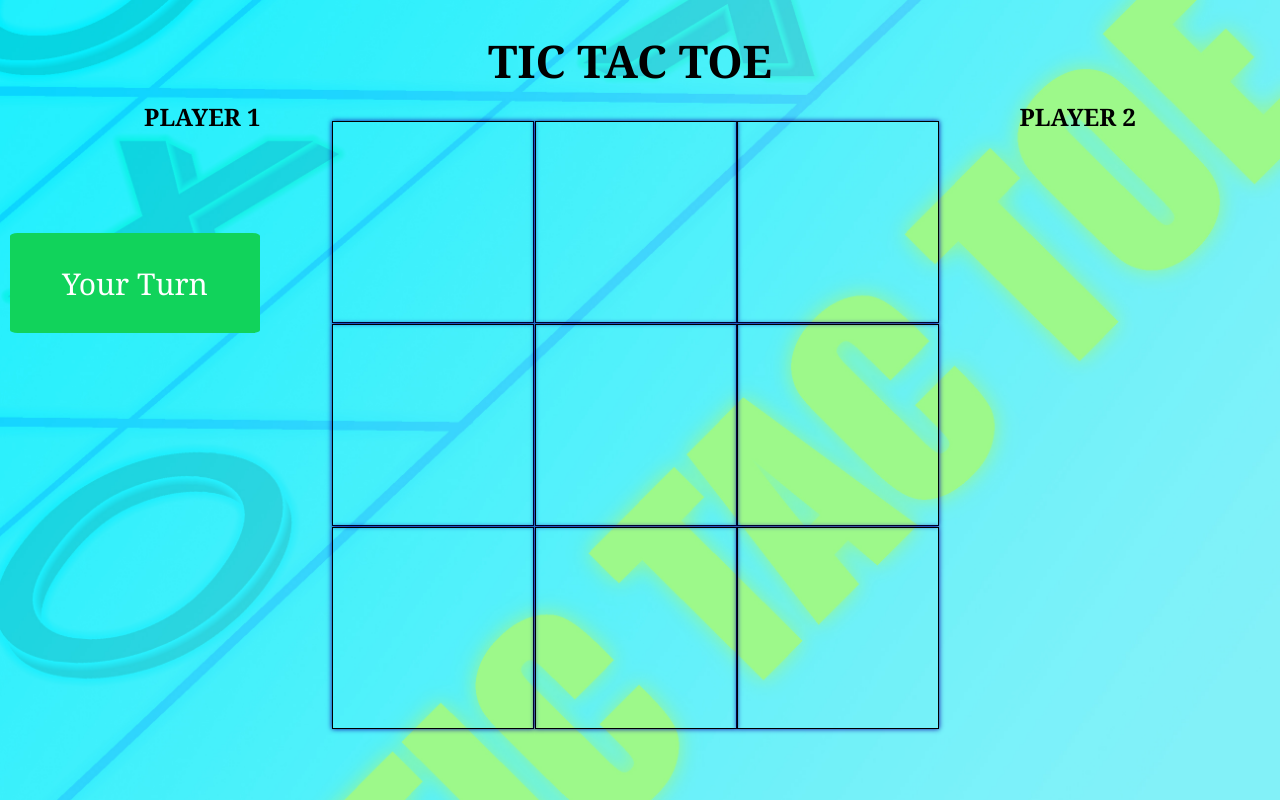
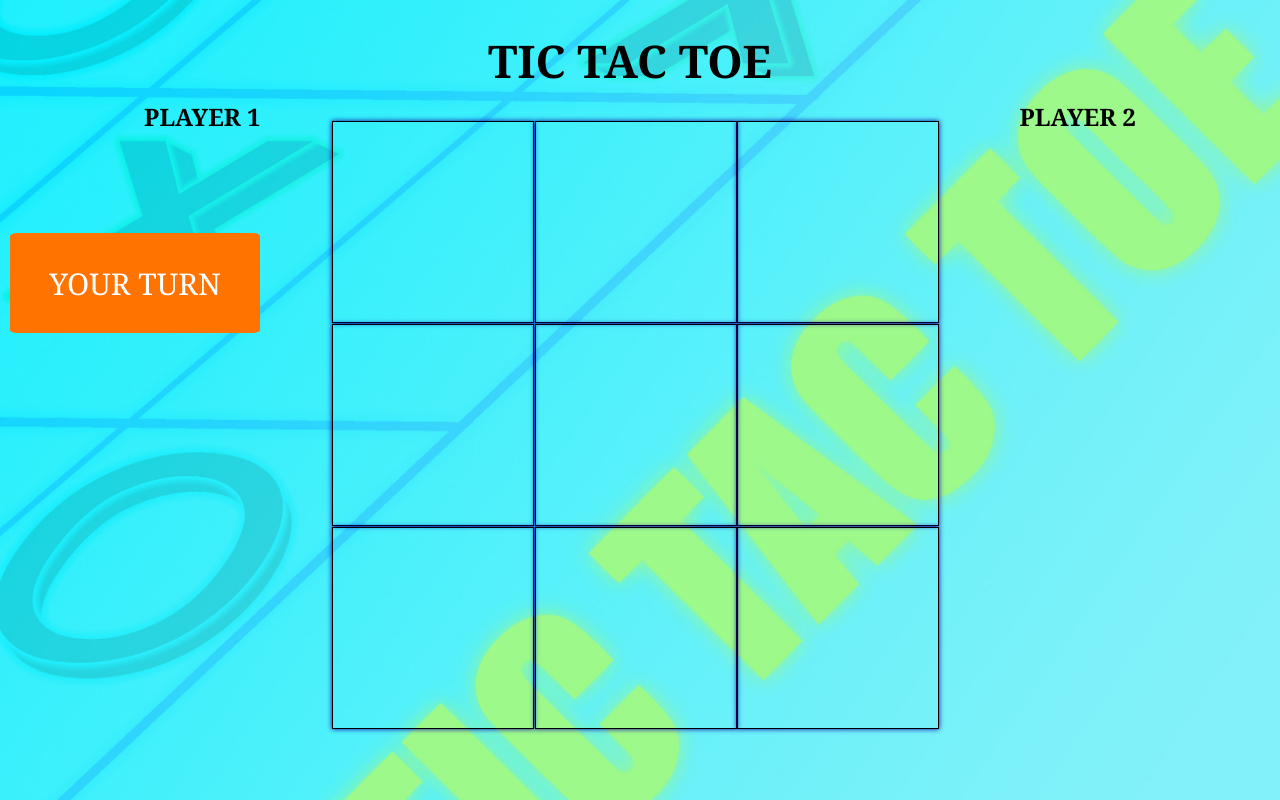
Before and after one commit to john-paul-vistal/tic-tac-toe, a plain HTML site: page index.html in a window 1280 px wide. Drawn offline with nearby package versions, Linux system fonts and the light colour scheme.

Commit message:
Slight Changes

```diff
--- a/index.html
+++ b/index.html
@@ -16,7 +16,7 @@
             <div class="grid-item">
                 <h2 style="margin-top:100px;text-align: right;">PLAYER 1</h2>
                 <div id="p1-flag" class="p1-flag fade-in">
-                    <p>Your Turn</p>
+                    <p>YOUR TURN</p>
                 </div>
             </div>
             <div class="grid-item">
@@ -40,7 +40,7 @@
             <div class="grid-item">
                 <h2 style="margin-top:100px;text-align: left;">PLAYER 2</h2>
                 <div id="p2-flag" class="p2-flag hide fade-in">
-                    <p>Your Turn</p>
+                    <p>YOUR TURN</p>
                 </div>
             </div>
         </div>
--- a/src/css/style.css
+++ b/src/css/style.css
@@ -51,7 +51,7 @@ html {
     position: absolute;
     left: 10px;
     width: 250px;
-    background: #11d35b;
+    background: #ff7300;
     height: 100px;
     border-radius: 3%;
     margin-top: 80px;
@@ -67,7 +67,7 @@ html {
     position: absolute;
     right: 10px;
     width: 250px;
-    background: #00a2ff;
+    background: #ff7300;
     height: 100px;
     border-radius: 3%;
     margin-top: 80px;
```
Also changed, not shown: src/img/o.png.
